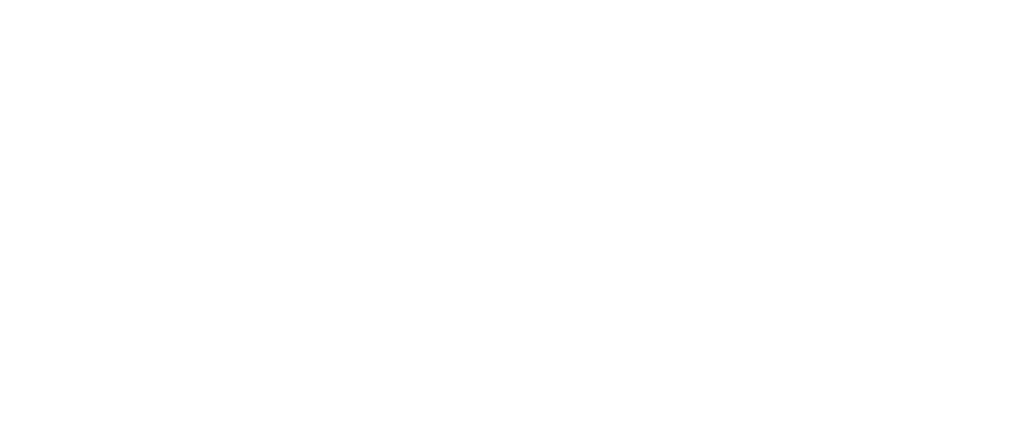
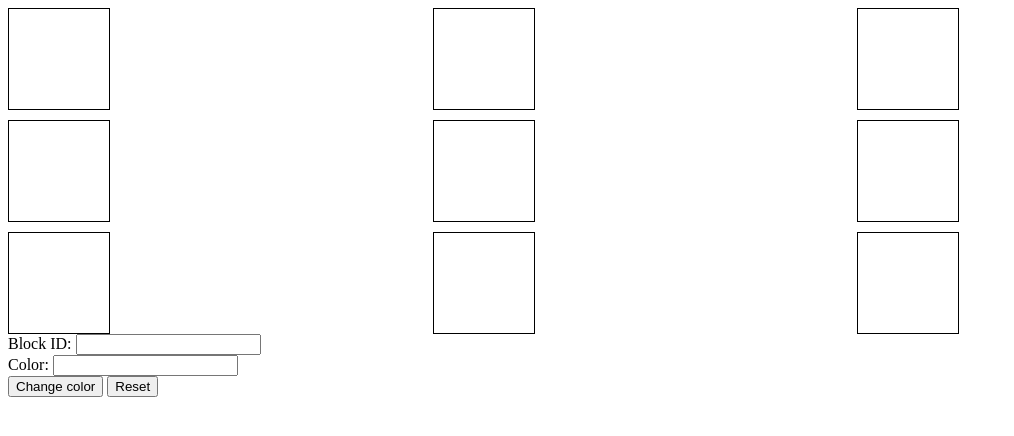
Before and after one commit to acciojob/Replit-Asian-Paints-AmirKhancoder, a website: page main.html in a window 1280 px wide. Shown: the whole page, without its empty margins (0-1014 px from the left). Drawn offline with Linux system fonts and the light colour scheme.

Commit message:
created a submission

```diff
--- a/main.html
+++ b/main.html
@@ -4,10 +4,32 @@
 
 <head>
 	<link rel="stylesheet" href="styles.css">
+
 </head>
 
 <body>
 	<!-- the entire body must be written by student -->
+	<div id="grid-container">
+  <div id="1" class="grid-item"></div>
+  <div id="2" class="grid-item"></div>
+  <div id="3" class="grid-item"></div>
+  <div id="4" class="grid-item"></div>
+  <div id="5" class="grid-item"></div>
+  <div id="6" class="grid-item"></div>
+  <div id="7" class="grid-item"></div>
+  <div id="8" class="grid-item"></div>
+  <div id="9" class="grid-item"></div>
+</div>
+
+<label for="block_id">Block ID:</label>
+<input type="text" id="block_id"><br>
+
+<label for="color_id">Color:</label>
+<input type="text" id="color_id"><br>
+
+<button id="change_button">Change color</button>
+<button id="reset_button">Reset</button>
+
     <script type="text/javascript" src="./script.js">
 </script>
 
--- a/script.js
+++ b/script.js
@@ -1 +1,26 @@
 //your JS code here. If required.
+const gridItems = document.querySelectorAll('.grid-item');
+const blockIdInput = document.getElementById('block_id');
+const colorInput = document.getElementById('color_id');
+const changeButton = document.getElementById('change_button');
+const resetButton = document.getElementById('reset_button');
+
+changeButton.addEventListener('click', () => {
+  const blockId = blockIdInput.value;
+  const color = colorInput.value;
+  const block = document.getElementById(blockId);
+
+  if (block) {
+    gridItems.forEach((item) => {
+      item.style.backgroundColor = 'transparent';
+    });
+
+    block.style.backgroundColor = color;
+  }
+});
+
+resetButton.addEventListener('click', () => {
+  gridItems.forEach((item) => {
+    item.style.backgroundColor = 'transparent';
+  });
+});
--- a/styles.css
+++ b/styles.css
@@ -1 +1,14 @@
 /*  your css code here. If applicable */
+#grid-container {
+  display: grid;
+  grid-template-columns: repeat(3, 1fr);
+  grid-template-rows: repeat(3, 1fr);
+  gap: 10px;
+}
+
+.grid-item {
+  background-color: transparent;
+  width: 100px;
+  height: 100px;
+  border: 1px solid black;
+}
```
